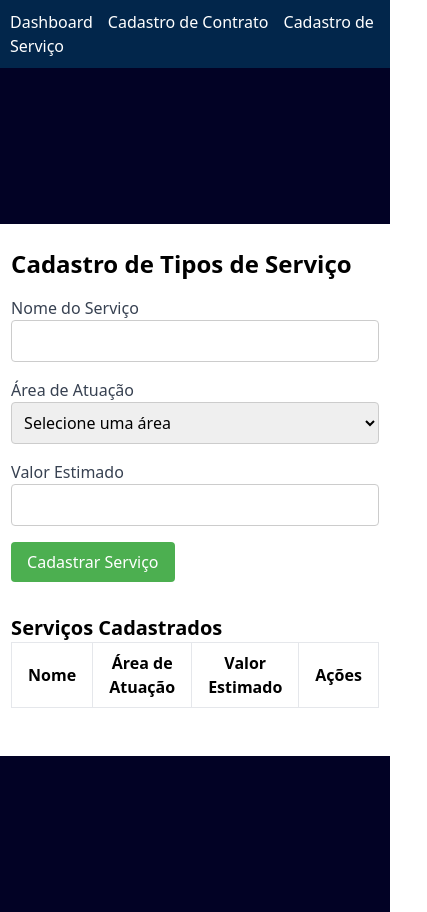
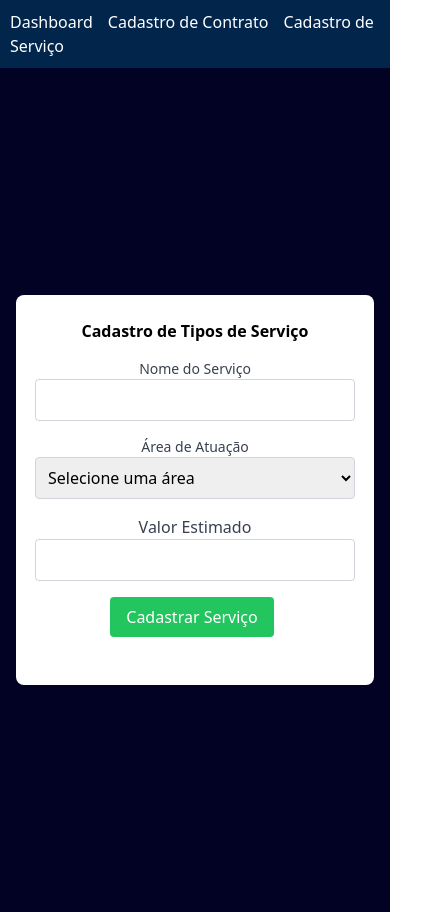
Before and after one commit to axo-DragonTech/Dashboard, a Vue app: page /servico in a window 390 px wide. Shown: the whole page, 427 px wide, since content can reach past the window. Built offline with nearby package versions, Linux system fonts and the light colour scheme.

Commit message:
Responsividade mobile cadastro serviço

```diff
--- a/src/components/CadastroServico.vue
+++ b/src/components/CadastroServico.vue
@@ -1,15 +1,15 @@
 <template>
-  <div class="bg-[#020225] w-full h-screen flex items-center justify-center">
-    <div class="bg-white rounded-lg px-12 pb-12">
-      <h1 class="text-2xl mt-6 font-bold mb-4">Cadastro de Tipos de Serviço</h1>
-      <form @submit.prevent="submitService">
-        <div class="mb-4">
-          <label class="block text-gray-700">Nome do Serviço</label>
-          <input type="text" v-model="serviceName" required class="input" />
+  <div class="bg-[#020225] flex items-center justify-center h-screen">
+    <div class="bg-white rounded-lg px-8 pb-12 w-11/12">
+      <h1 class="text-4 mt-6 font-bold mb-4 text-center">Cadastro de Tipos de Serviço</h1>
+      <form @submit.prevent="submitService" class="flex flex-col items-center">
+        <div class="mb-4 flex flex-col items-center">
+          <label class="block text-gray-700 text-center text-sm">Nome do Serviço</label>
+          <input type="text" v-model="serviceName" required class="w-80 p-2 border border-gray-300 rounded" />
         </div>
-        <div class="mb-4">
-          <label class="block text-gray-700">Área de Atuação</label>
-          <select v-model="serviceArea" required class="input">
+        <div class="mb-4 flex flex-col items-center">
+          <label class="block text-gray-700 text-center text-sm">Área de Atuação</label>
+          <select v-model="serviceArea" required class="w-80 p-2 border border-gray-300 rounded">
             <option value="" disabled>Selecione uma área</option>
             <option value="Imobiliária">Imobiliária</option>
             <option value="Empresarial">Empresarial</option>
@@ -19,14 +19,14 @@
             <option value="Família">Família</option>
           </select>
         </div>
-        <div class="mb-4">
-          <label class="block text-gray-700">Valor Estimado</label>
-          <input type="number" v-model="serviceValue" required class="input" />
+        <div class="mb-4 flex flex-col items-center">
+          <label class="block text-gray-700 text-center">Valor Estimado</label>
+          <input type="number" v-model="serviceValue" required class="w-80 p-2 border border-gray-300 rounded" />
         </div>
-        <button type="submit" class="btn">{{ isEditing ? 'Atualizar Serviço' : 'Cadastrar Serviço' }}</button>
+        <button type="submit" class="bg-green-500 text-white p-2 px-4 border-none rounded cursor-pointer mr-1.5 hover:bg-[#45a049]">{{ isEditing ? 'Atualizar Serviço' : 'Cadastrar Serviço' }}</button>
       </form>
 
-      <h2 class="text-xl font-bold mt-8">Serviços Cadastrados</h2>
+      <!-- <h2 class="text-xl font-bold mt-8">Serviços Cadastrados</h2>
       <table class="min-w-full bg-white border border-gray-300">
         <thead>
           <tr>
@@ -47,7 +47,7 @@
             </td>
           </tr>
         </tbody>
-      </table>
+      </table> -->
     </div>
   </div>
 </template>
@@ -111,12 +111,6 @@ export default {
 </script>
 
 <style scoped>
-.input {
-  width: 100%;
-  padding: 0.5rem;
-  border: 1px solid #ccc;
-  border-radius: 4px;
-}
 
 .btn {
   background-color: #4CAF50;
```
